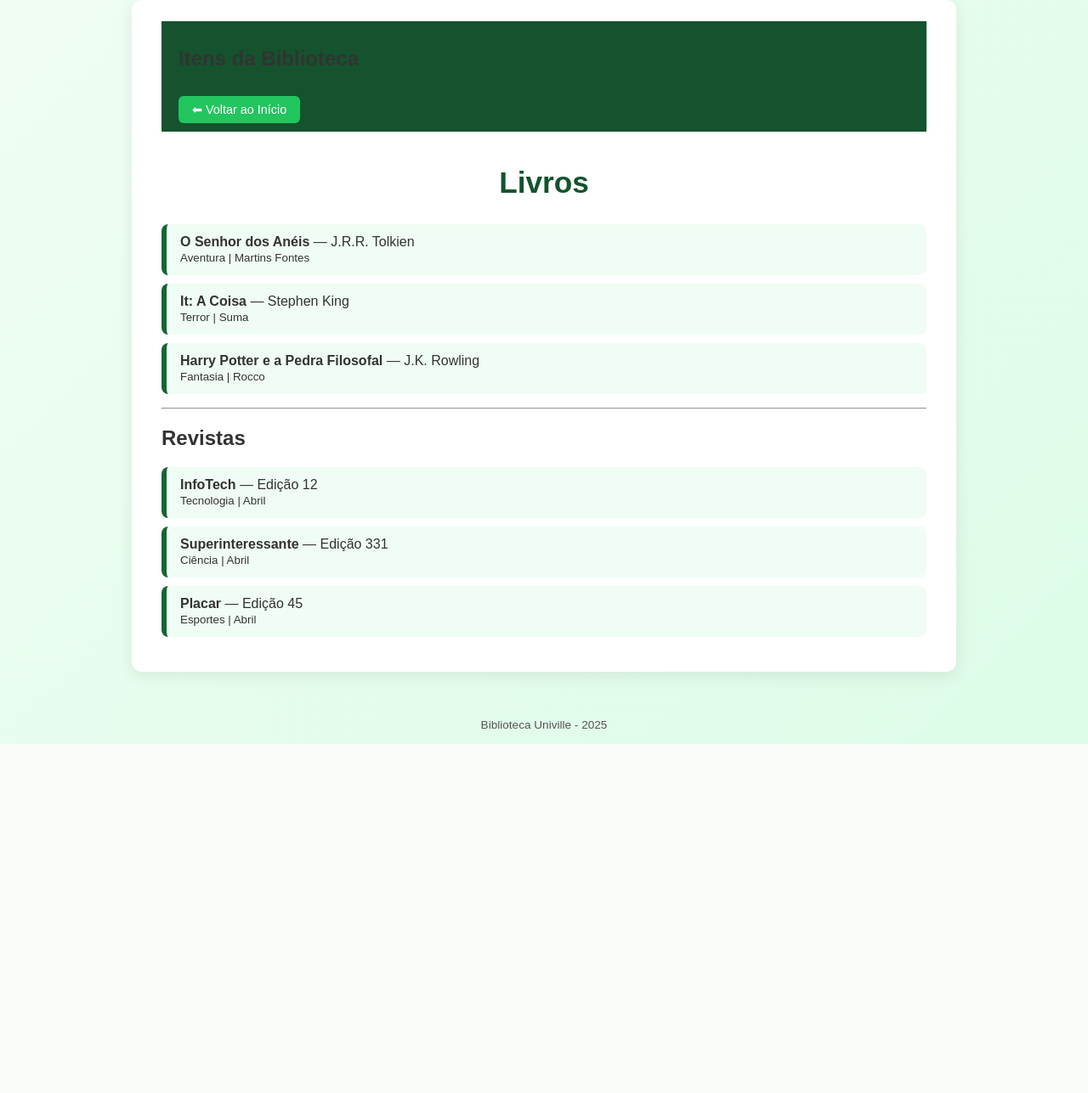
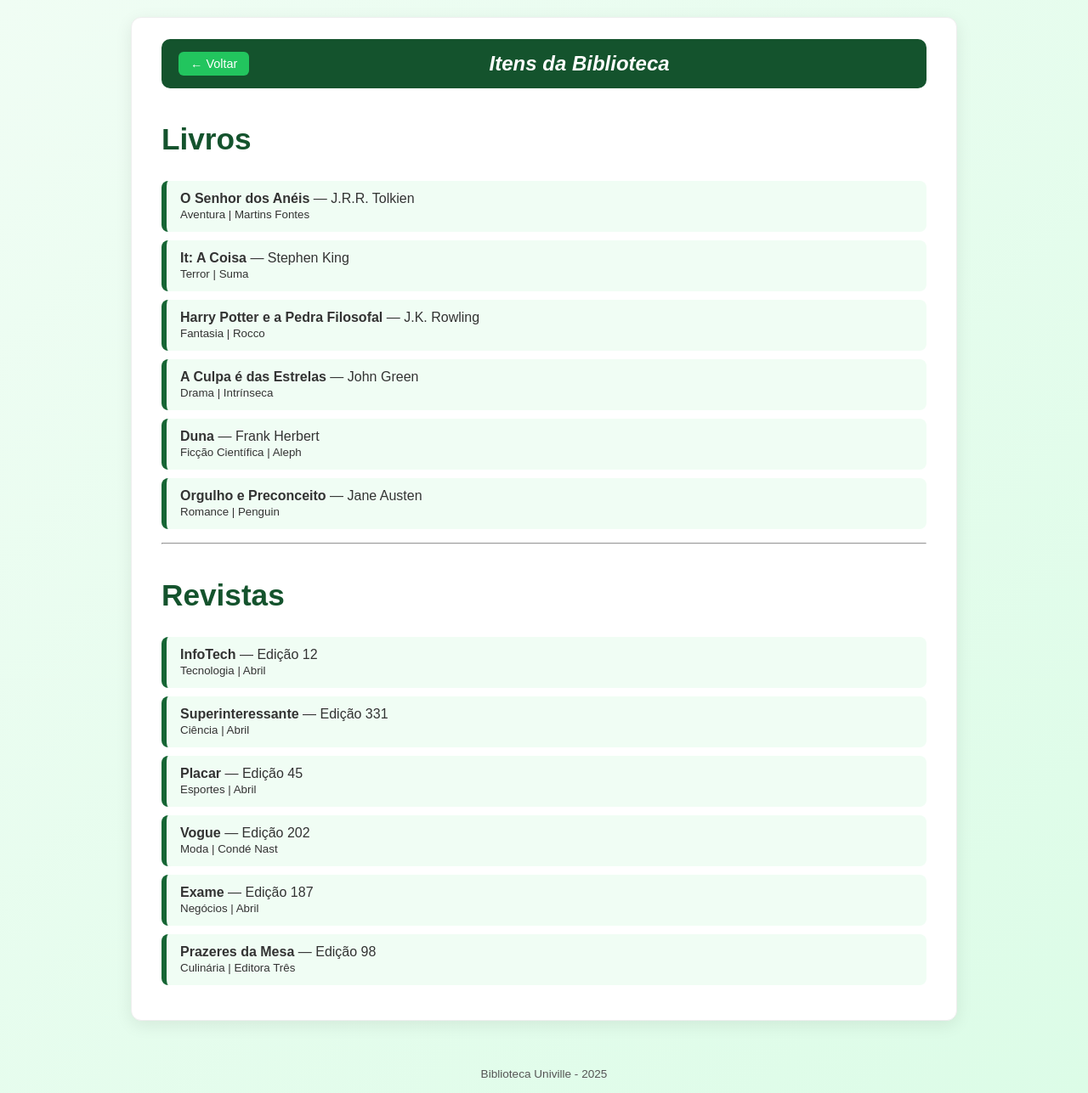
Before and after one commit to cauacozz11/Trabalho_POO_Grupo, a Flask app: page /itens in a window 1280 px wide. Shown: the whole page at 85% size. Before the commit the page ends 876 px from the top, so only its background shows below. Run offline with Flask 3, Linux system fonts and the light colour scheme.

Commit message:
Refactor code structure for improved readability and maintainability

```diff
--- a/app/routes.py
+++ b/app/routes.py
@@ -15,6 +15,6 @@ def listar_itens():
 def locacao():
     return render_template('locacao.html', clientes=clientes, livros=livros, revistas=revistas)
 
-@bp.route('/clientes')
+@bp.route('/devolucao')
 def devolucao():
     return render_template('devolucao.html', clientes=clientes)
--- a/app/static/itens.css
+++ b/app/static/itens.css
@@ -7,47 +7,66 @@
     min-height: 100vh;
 }
 
-#menu {
- background-color: #14532d;
- padding: 10px 20px;
-}
-
-#botaoVoltar {
- display: inline-block;
- background: #22c55e;
- color: white;
- padding: 5px 10px;
- border-radius: 6px;
- text-decoration: none;
- font-size: 0.8rem;
- transition: background 0.3s;
-
-}
-
-#cabecalhoLivros,
-#cabecalhoRevista {
-    text-align: center;
-    color: #14532d;
-}
-
-#cabecalhoLivros {
-    margin-top: 40px;
-    font-size: 2.2rem;
-}
-
-#cabecalhoRevista {
-    margin-top: 30px;
-    font-size: 1.6rem;
-}
-
 .container {
     width: 90%;
     max-width: 900px;
-    margin: 0 auto;
+    margin: 20px auto;
     background: #fff;
     border-radius: 12px;
     padding: 25px 35px;
     box-shadow: 0 5px 20px rgba(0, 0, 0, 0.08);
+    border: 1px solid #eee;
+}
+
+/* ====== MENU SUPERIOR ====== */
+#menu {
+    background-color: #14532d;
+    padding: 15px 20px;
+    border-radius: 10px;
+    margin-bottom: 25px;
+}
+
+.menu-topo {
+    display: flex;
+    justify-content: space-between;
+    align-items: center;
+}
+
+#titulo {
+    color: white;
+    text-align: center;
+    font-style: italic;
+    margin: 0;
+    flex-grow: 1;
+}
+
+/* ====== BOTÃO DE VOLTAR ====== */
+#botaoVoltar {
+    background: #22c55e;
+    color: white;
+    padding: 6px 14px;
+    border-radius: 6px;
+    text-decoration: none;
+    font-size: 0.9rem;
+    font-weight: 500;
+    transition: background 0.3s ease;
+}
+
+#botaoVoltar:hover {
+    background: #16a34a;
+}
+
+/* Evita roxo no link visitado */
+#botaoVoltar:visited {
+    color: white;
+}
+
+/* ====== LISTAGEM ====== */
+#cabecalhoLivros,
+#cabecalhoRevistas {
+    color: #14532d;
+    margin-top: 40px;
+    font-size: 2.2rem;
 }
 
 ul {
@@ -69,26 +88,10 @@ li:hover {
     transform: translateX(4px);
 }
 
-#botaoVoltar {
-    display: inline-block;
-    background: #22c55e;
-    color: white;
-    padding: 8px 16px;
-    border-radius: 6px;
-    text-decoration: none;
-    font-size: 0.9rem;
-    transition: background 0.3s;
-    margin-top: 10px;
-}
-
-#botaoVoltar:hover {
-    background: #16a34a;
-}
-
 #rodape {
     text-align: center;
     padding: 15px 0;
     color: #555;
- font-size: 0.85rem;
+    font-size: 0.85rem;
     margin-top: 40px;
 }
--- a/app/templates/itens.html
+++ b/app/templates/itens.html
@@ -6,12 +6,14 @@
     <link rel="stylesheet" href="{{ url_for('static', filename='itens.css') }}">
 </head>
 <body id="corpo">
+
     <div class="container">
 
         <nav id="menu">
+            <div class="menu-topo">
+                <a href="{{ url_for('main.index') }}" id="botaoVoltar">← Voltar</a>
                 <h1 id="titulo">Itens da Biblioteca</h1>
-
-        <a href="{{ url_for('main.index') }}" id="botaoVoltar">⬅ Voltar ao Início</a>
+            </div>
         </nav>
 
         <h2 id="cabecalhoLivros">Livros</h2>
@@ -46,6 +48,7 @@
             <p>Nenhuma revista cadastrada.</p>
         {% endif %}
     </div>
+
     <footer id="rodape">Biblioteca Univille - 2025</footer>
 </body>
 </html>
--- a/funcoes.py
+++ b/funcoes.py
@@ -17,14 +17,27 @@ revistas = []
 clientes.append(Cliente("Eduardo Costa", "12345678901", "47999999999", 1))
 clientes.append(Cliente("Maria Silva", "98765432100", "47988888888", 2))
 clientes.append(Cliente("João Pereira", "11122233344", "47977777777", 3))
+clientes.append(Cliente("Ana Souza", "22233344455", "47966666666", 4))
+clientes.append(Cliente("Carlos Oliveira", "33344455566", "47955555555", 5))
+clientes.append(Cliente("Fernanda Lima", "44455566677", "47944444444", 6))
 
+
+# LIVROS
 livros.append(Livro("Aventura", "O Senhor dos Anéis", "Martins Fontes", "J.R.R. Tolkien"))
 livros.append(Livro("Terror", "It: A Coisa", "Suma", "Stephen King"))
 livros.append(Livro("Fantasia", "Harry Potter e a Pedra Filosofal", "Rocco", "J.K. Rowling"))
+livros.append(Livro("Drama", "A Culpa é das Estrelas", "Intrínseca", "John Green"))
+livros.append(Livro("Ficção Científica", "Duna", "Aleph", "Frank Herbert"))
+livros.append(Livro("Romance", "Orgulho e Preconceito", "Penguin", "Jane Austen"))
 
+
+# REVISTAS
 revistas.append(Revista("Tecnologia", "InfoTech", "Abril", 12))
 revistas.append(Revista("Ciência", "Superinteressante", "Abril", 331))
 revistas.append(Revista("Esportes", "Placar", "Abril", 45))
+revistas.append(Revista("Moda", "Vogue", "Condé Nast", 202))
+revistas.append(Revista("Negócios", "Exame", "Abril", 187))
+revistas.append(Revista("Culinária", "Prazeres da Mesa", "Editora Três", 98))
 
 
 # FUNÇÕES DE CADASTRO
```
Also changed, not shown: app/static/telainicial.css (+77 -0 lines), app/templates/index.html (+21 -8 lines), app/static/imagem-biblioteca.jpg (added). Lines whose indentation alone changed are shown as unchanged.
